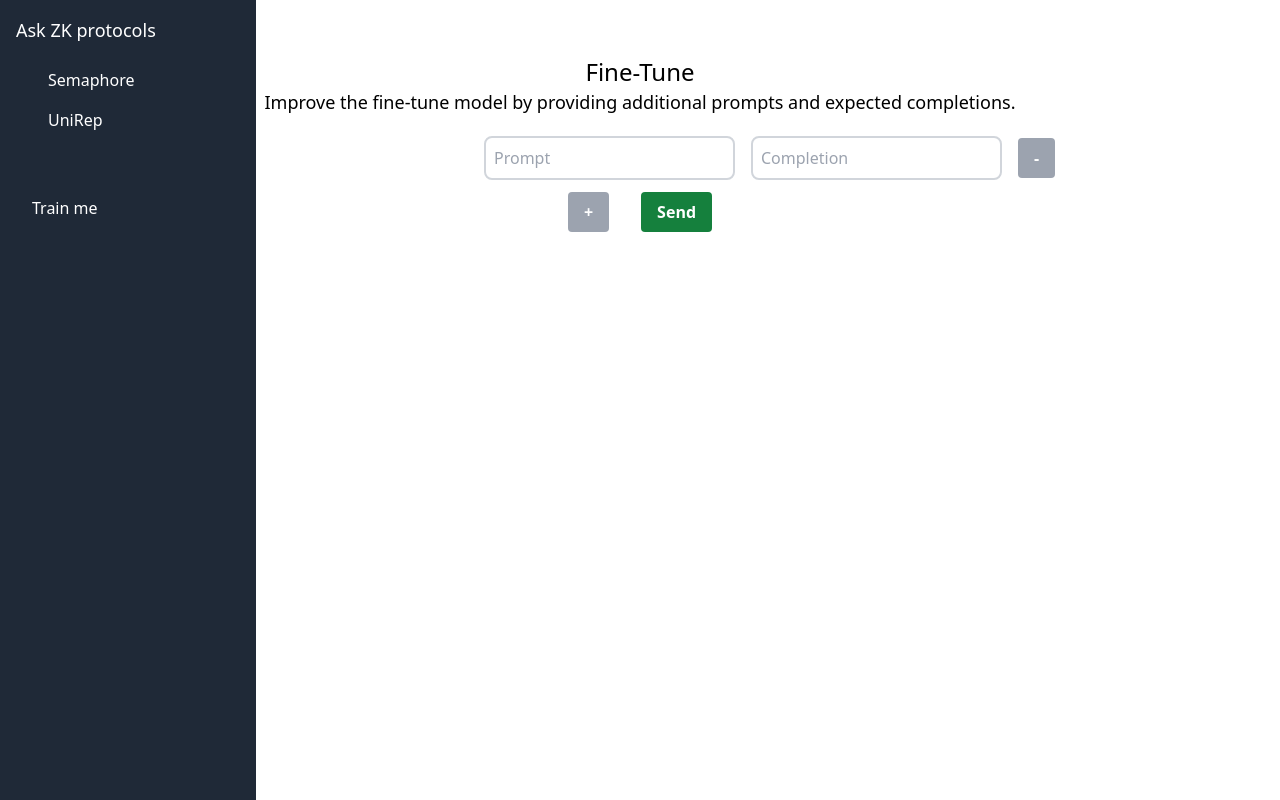
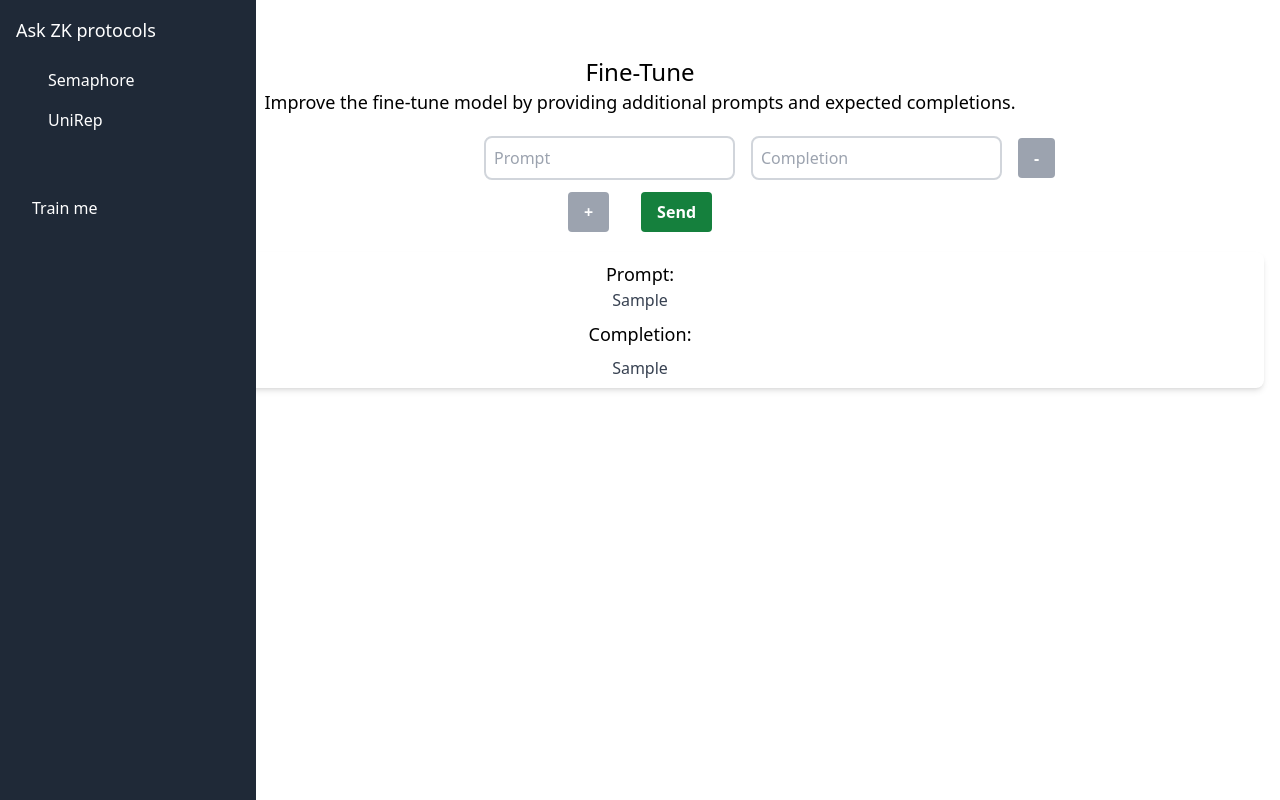
Before and after one commit to marciob/gpt3-zk, a Next.js app: page /fine-tune in a window 1280 px wide. Both pictures are taken after typing "Sample", "Sample" into the empty fields and a click on the button "Send". Built offline with nearby package versions, Linux system fonts and the light colour scheme.

Commit message:
adding the user input bellow form

```diff
--- a/package.json
+++ b/package.json
@@ -16,6 +16,7 @@
     "@emotion/styled": "^11.10.5",
     "@mui/material": "^5.11.5",
     "@next/font": "13.1.1",
+    "@rainbow-me/rainbowkit": "^0.8.1",
     "@types/node": "18.11.18",
     "@types/react": "18.0.26",
     "@types/react-dom": "18.0.10",
@@ -23,13 +24,15 @@
     "antd": "^5.1.5",
     "eslint": "8.30.0",
     "eslint-config-next": "13.1.1",
+    "ethers": "^5.7.2",
     "next": "13.1.1",
     "openai": "^3.1.0",
     "react": "18.2.0",
     "react-dom": "18.2.0",
     "react-spinners": "^0.13.7",
     "typescript": "4.9.4",
-    "uuid": "^9.0.0"
+    "uuid": "^9.0.0",
+    "wagmi": "^0.9.6"
   },
   "devDependencies": {
     "autoprefixer": "^10.4.13",
--- a/pages/fine-tune.tsx
+++ b/pages/fine-tune.tsx
@@ -7,10 +7,12 @@ const FineTune = () => {
   const [inputFields, setInputFields] = useState([
     { id: uuidv4(), prompt: "", completion: "" },
   ]);
+  const [submittedInputs, setSubmittedInputs] = useState([]);
 
   const handleSubmit = (e) => {
     e.preventDefault();
     console.log("InputFields", inputFields);
+    setSubmittedInputs([...submittedInputs, ...inputFields]);
     const newInputFields = inputFields.map((field) => {
       return {
         ...field,
@@ -18,7 +20,7 @@ const FineTune = () => {
         completion: "",
       };
     });
-    setInputFields(newInputFields);
+    setInputFields(newInputFields.reverse());
   };
 
   const handleChangeInput = (id, event) => {
@@ -32,7 +34,8 @@ const FineTune = () => {
     setInputFields(newInputFields);
   };
 
-  const handleAddFields = () => {
+  const handleAddFields = (e) => {
+    e.preventDefault();
     if (inputFields.length >= 3) {
       // return without adding a new field
       return;
@@ -116,6 +119,20 @@ const FineTune = () => {
               Send
             </button>
           </form>
+          <div className="my-5">
+            {/* Render the stored inputs */}
+            {submittedInputs.map((input) => (
+              <div
+                key={input.id}
+                className="bg-white p-2 rounded-lg shadow-md my-2"
+              >
+                <h2 className="text-lg font-medium ">Prompt:</h2>
+                <p className="text-gray-700">{input.prompt}</p>
+                <h2 className="text-lg font-medium my-2">Completion:</h2>
+                <p className="text-gray-700">{input.completion}</p>
+              </div>
+            ))}
+          </div>
         </div>
       </div>
     </div>
```
Also changed, not shown: 1 other file (tests, documents, lock files or other folders).
